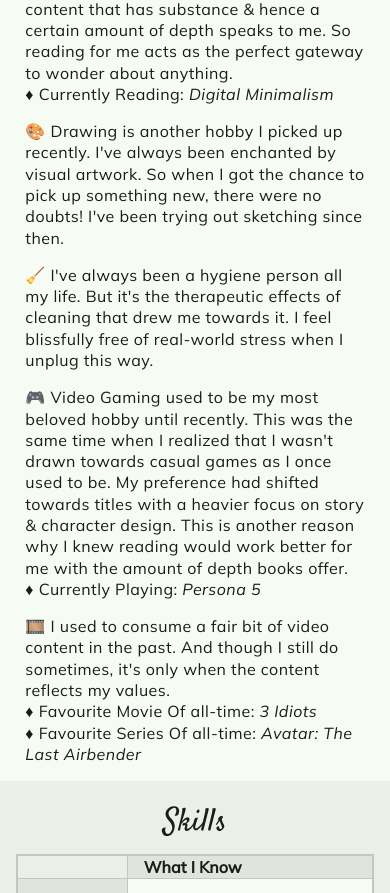
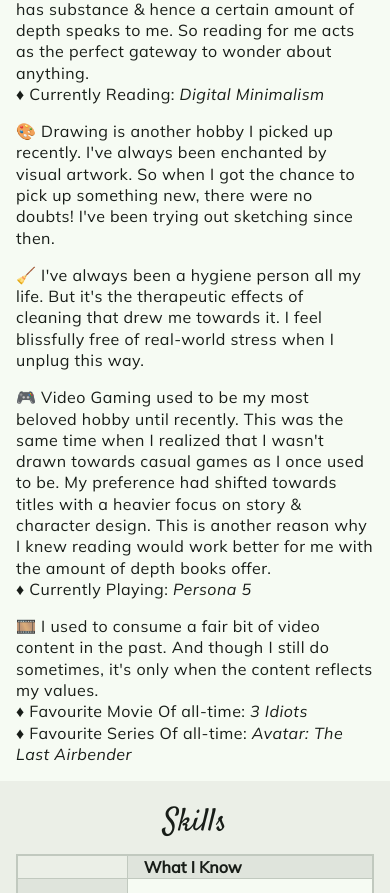
Before and after one commit to ShiviPro/my-portfolio-latest, a plain HTML site: page index.html in a window 390 px wide. Shown: the part 1547-2440 px from the top of the page. Drawn offline with Linux system fonts and the light colour scheme.

Commit message:
style: fix hobbies on mobile widths

```diff
--- a/index.html
+++ b/index.html
@@ -70,32 +70,32 @@
       </ul>
     </section>
 
-    <section class="section container-center">
+    <section class="section container-center hobbies-section">
       <h2 class="section__heading headline-large">Hobbies</h2>
       <p class="body-text section__content">
         Due to my recent life experiences, I've opened up to a bunch of new
         avenues on top of my existing interests. These include:
       </p>
-      <ul class="body-text list-non-bulleted hobbies-section-content-list">
-        <li class="hobbies-section-content-list__item">
+      <ul class="body-text list-non-bulleted hobbies-section__content-list">
+        <li class="hobbies-section__content-list__item">
           📖 Reading was always on my bucket list. As I've come to realize
           recently, only content that has substance & hence a certain amount of
           depth speaks to me. So reading for me acts as the perfect gateway to
           wonder about anything.<br />♦ Currently Reading:
           <cite>Digital Minimalism</cite>
         </li>
-        <li class="hobbies-section-content-list__item">
+        <li class="hobbies-section__content-list__item">
           🎨 Drawing is another hobby I picked up recently. I've always been
           enchanted by visual artwork. So when I got the chance to pick up
           something new, there were no doubts! I've been trying out sketching
           since then.
         </li>
-        <li class="hobbies-section-content-list__item">
+        <li class="hobbies-section__content-list__item">
           🧹 I've always been a hygiene person all my life. But it's the
           therapeutic effects of cleaning that drew me towards it. I feel
           blissfully free of real-world stress when I unplug this way.
         </li>
-        <li class="hobbies-section-content-list__item">
+        <li class="hobbies-section__content-list__item">
           🎮 Video Gaming used to be my most beloved hobby until recently. This
           was the same time when I realized that I wasn't drawn towards casual
           games as I once used to be. My preference had shifted towards titles
@@ -104,7 +104,7 @@
           depth books offer.
           <br />♦ Currently Playing: <cite>Persona 5</cite>
         </li>
-        <li class="hobbies-section-content-list__item">
+        <li class="hobbies-section__content-list__item">
           🎞️ I used to consume a fair bit of video content in the past. And
           though I still do sometimes, it's only when the content reflects my
           values.<br />♦ Favourite Movie Of all-time: <cite>3 Idiots</cite
--- a/styles.css
+++ b/styles.css
@@ -347,17 +347,25 @@ body {
 
 /* Hobbies */
 
-.hobbies-section-content-list {
+.hobbies-section__content-list {
   padding-inline-start: 0;
   margin-block-end: 0;
 }
 
-.hobbies-section-content-list__item {
+.hobbies-section__content-list__item {
   margin-bottom: 1rem;
 }
 
-.hobbies-section-content-list__item:last-of-type {
+.hobbies-section__content-list__item:last-of-type {
   margin-bottom: 0;
+}
+
+/* Responsive Hobbies */
+
+@media(max-width: 550px) {
+  .hobbies-section {
+    max-width: 100%;
+  }
 }
 
 /* Skills */
```
